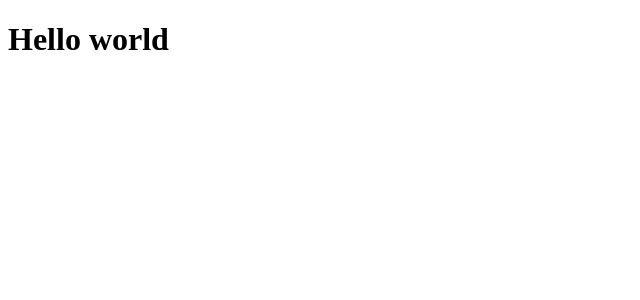
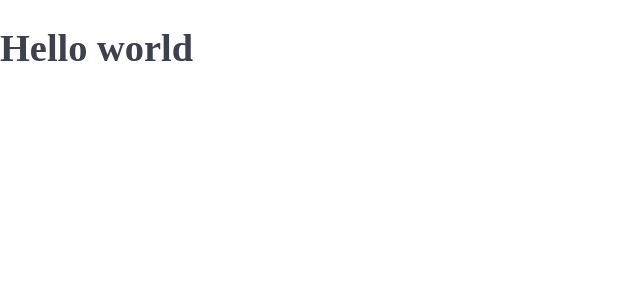
Before and after one commit to rotimi-babalola/dept-agency, a React app: page / in a window 1280 px wide. Shown: the top 300 px of the page, without its empty margins (0-640 px from the left). Built offline with nearby package versions, Linux system fonts and the light colour scheme.

Commit message:
setup themewrapper

```diff
--- a/client/src/index.jsx
+++ b/client/src/index.jsx
@@ -2,12 +2,15 @@ import React, { Fragment } from 'react';
 import { render } from 'react-dom';
 
 import GlobalStyle from '../styles/global';
+import ThemWrapper from '../styles/ThemWrapper';
 
 const App = () => (
-  <Fragment>
-    <GlobalStyle />
-    <h1>Hello world</h1>
-  </Fragment>
+  <ThemWrapper>
+    <Fragment>
+      <GlobalStyle />
+      <h1>Hello world</h1>
+    </Fragment>
+  </ThemWrapper>
 );
 
 export default App;
--- /dev/null
+++ b/client/styles/ThemWrapper/index.jsx
@@ -0,0 +1,17 @@
+import React from 'react';
+import PropTypes from 'prop-types';
+import { ThemeProvider } from 'styled-components';
+
+import mainTheme from '../variables/mainTheme';
+
+const ThemeWrapper = ({ children }) => (
+  <ThemeProvider theme={mainTheme}>
+    {children}
+  </ThemeProvider>
+);
+
+ThemeWrapper.propTypes = {
+  children: PropTypes.node.isRequired,
+};
+
+export default ThemeWrapper;
--- a/client/styles/global.js
+++ b/client/styles/global.js
@@ -11,6 +11,18 @@ const GlobalStyle = createGlobalStyle`
   html {
     box-sizing: border-box;
   }
+
+  *, :after, :before {
+    box-sizing: border-box;
+  }
+
+  body {
+    margin: 0;
+    padding: 0;
+    background-color: #ffffff;
+    color: #3c414d;
+    font-size: 1.2rem;
+  }
 `;
 
 export default GlobalStyle;
--- /dev/null
+++ b/client/styles/variables/fonts.js
@@ -0,0 +1,17 @@
+export const fontSize = {
+  xxxs: '0.8rem',
+  xs: '0.875rem',
+  sm: '1rem',
+  base: '1.4rem',
+  xsMd: '2.0rem',
+  md: '2.8rem',
+  lg: '4.0rem',
+};
+
+export const fontWeight = {
+  light: 300,
+  normal: 400,
+  semiBold: 600,
+  bold: 700,
+  heavy: 900,
+};
--- /dev/null
+++ b/client/styles/variables/mainTheme.js
@@ -0,0 +1,6 @@
+import { fontSize, fontWeight } from './fonts';
+
+export default {
+  fontSize,
+  fontWeight,
+};
--- a/package.json
+++ b/package.json
@@ -41,6 +41,7 @@
     "@babel/preset-react": "^7.0.0",
     "babel-loader": "^8.0.5",
     "html-webpack-plugin": "^3.2.0",
+    "prop-types": "^15.7.2",
     "react": "^16.8.6",
     "react-dom": "^16.8.6",
     "styled-components": "^4.2.0",
```
